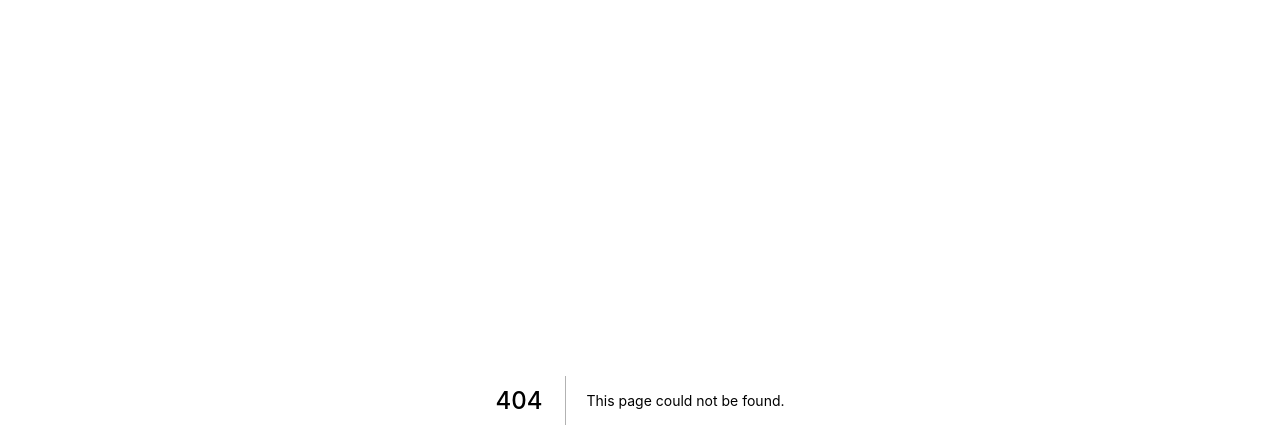
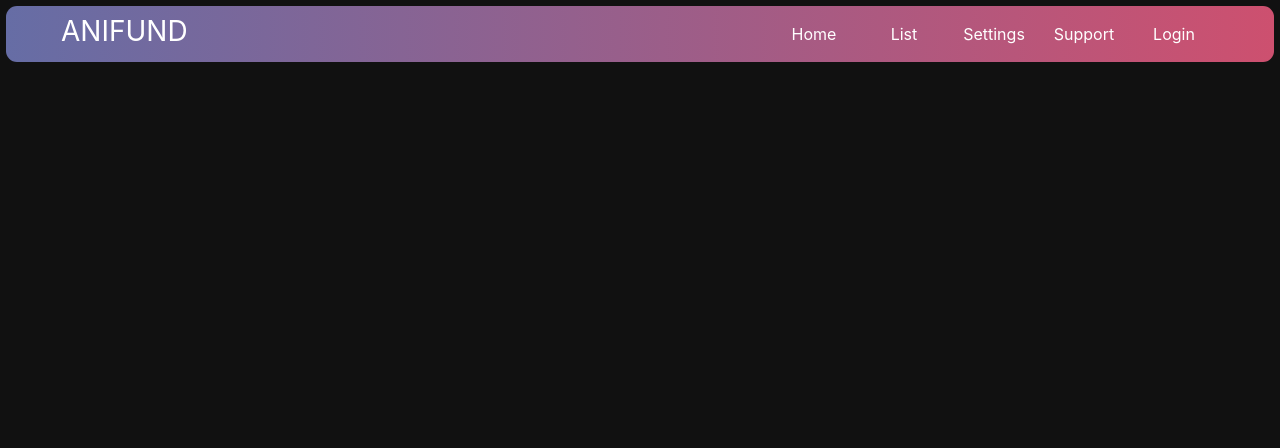
Before and after one commit to eich1cyfaill/anifund-collection, a Next.js app in the folder client/: page /header in a window 1280 px wide. Before the commit this address had no page. Shown: the top 448 px of the page. Built offline with nearby package versions, Linux system fonts and the light colour scheme.

Commit message:
0.0.3 header component added

```diff
--- a/client/layouts/main.tsx
+++ b/client/layouts/main.tsx
@@ -1,11 +1,10 @@
+import Header from "../pages/header";
 
 
 export const Main = ({children}: any): any => {
     return (
         <div>
-                <header>
-                    <h1>header</h1>
-                </header>
+                <Header />
                 <main>
                     { children }
                 </main>
--- a/client/package.json
+++ b/client/package.json
@@ -21,7 +21,7 @@
     "@types/react-dom": "17.0.14",
     "eslint": "8.12.0",
     "eslint-config-next": "12.1.4",
-    "sass": "^1.49.11",
+    "sass": "^1.50.0",
     "typescript": "4.6.3"
   }
 }
--- a/client/pages/api/hello.ts
+++ /dev/null
@@ -1,13 +0,0 @@
-// Next.js API route support: https://nextjs.org/docs/api-routes/introduction
-import type { NextApiRequest, NextApiResponse } from 'next'
-
-type Data = {
-  name: string
-}
-
-export default function handler(
-  req: NextApiRequest,
-  res: NextApiResponse<Data>
-) {
-  res.status(200).json({ name: 'John Doe' })
-}
--- /dev/null
+++ b/client/pages/header.tsx
@@ -0,0 +1,21 @@
+import React from 'react';
+import cl from '../styles/Header.module.sass'
+
+const Header = () => {
+    return (
+        <header className={cl.header}>
+            <div className={cl.header__title}>ANIFUND</div>
+            <nav>
+                <ul className={cl.header__navi}>
+                    <li className={cl.header__navi_item}>Home</li>
+                    <li className={cl.header__navi_item}>List</li>
+                    <li className={cl.header__navi_item}>Settings</li>
+                    <li className={cl.header__navi_item}>Support</li>
+                    <li className={cl.header__navi_item}>Login</li>
+                </ul>
+            </nav>
+        </header>
+    );
+};
+
+export default Header;
--- /dev/null
+++ b/client/styles/Header.module.sass
@@ -0,0 +1,34 @@
+.header
+    background: linear-gradient(90deg, #666DA5, #CD506F)
+    color: white
+    height: 7vh
+    margin: 6px 6px
+    border-radius: 11px
+    display: flex
+    padding: 0 55px
+    justify-content: space-between
+    &__title
+        display: flex
+        justify-content: center
+        align-items: center
+        font-size: 28px
+        padding-bottom: 6px
+    &__navi
+        display: flex
+        height: 100%
+        margin: 0
+        padding: 0
+        &_item
+            text-decoration: none
+            list-style: none
+            width: 90px
+            display: flex
+            flex-direction: row
+            justify-content: center
+            align-items: center
+            margin: 0
+            transition-duration: .2s
+            &:hover
+                background: rgba(255,255,255, 0.5)
+                transition-duration: .2s
+                cursor: pointer
```
Also changed, not shown: 2 other files (tests, documents, lock files or other folders).
